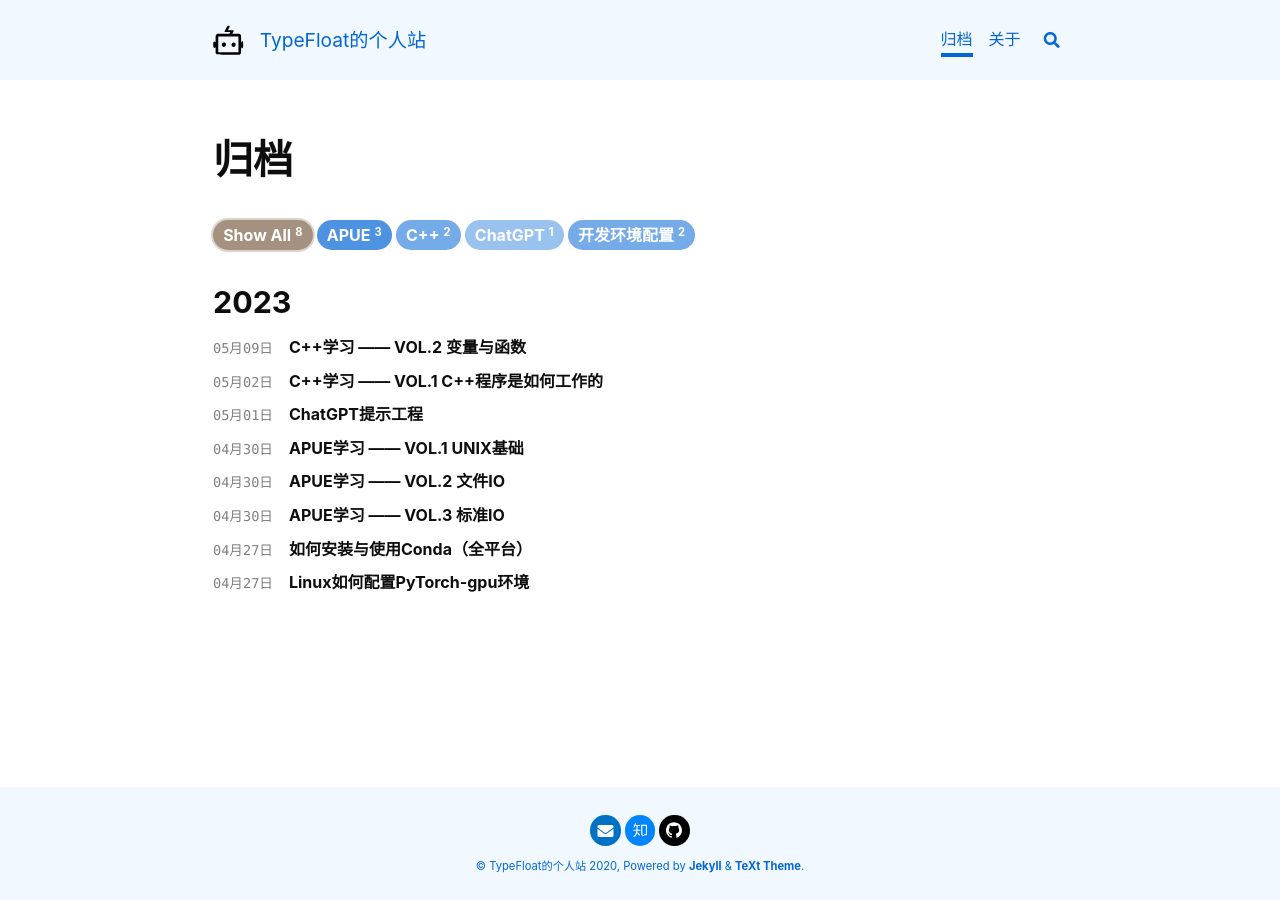
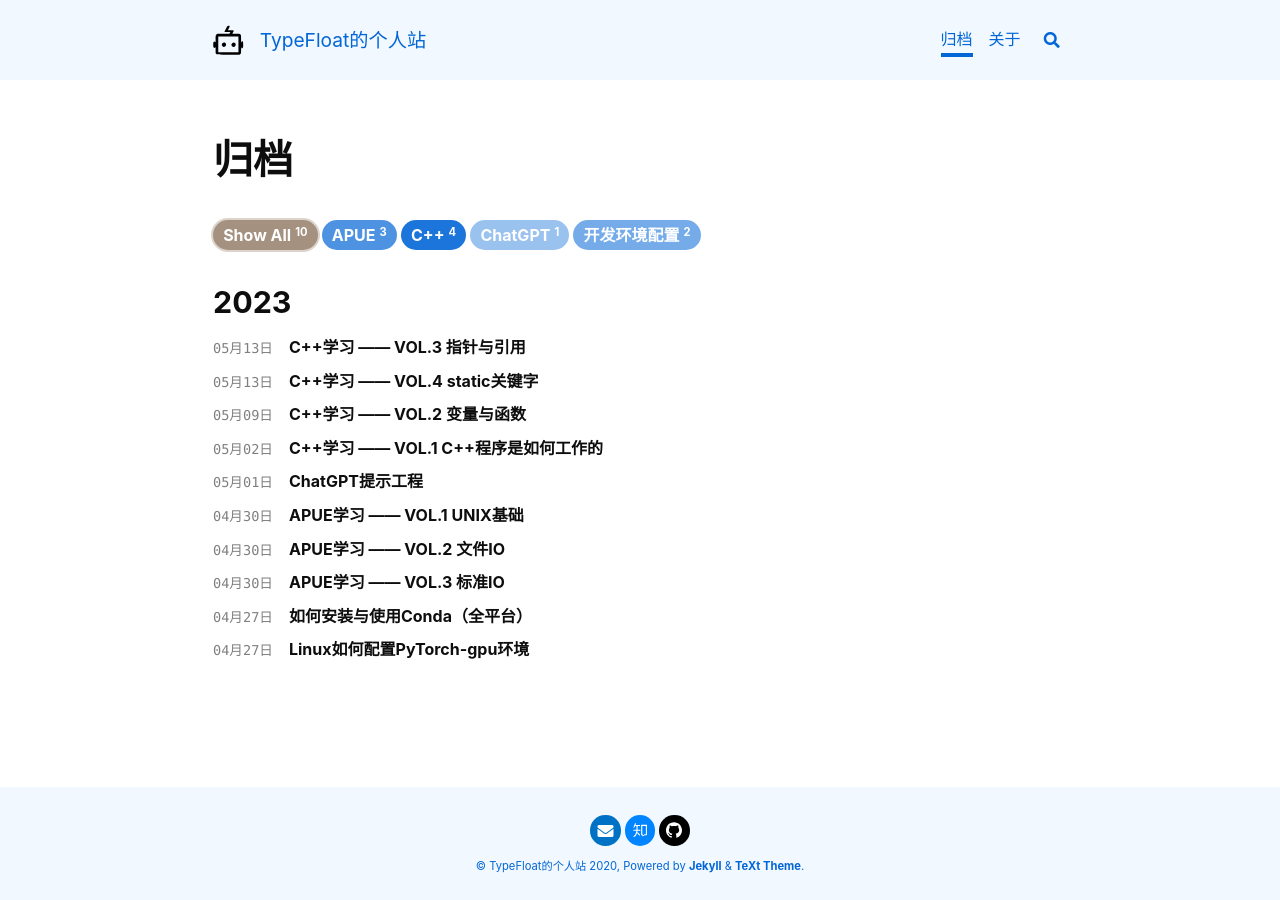
Before and after one commit to TypeFloat/TypeFloat.github.io, a Jekyll site: the page built from archive.html, in a window 1280 px wide. Built offline with Jekyll 4.4.1, drawn with Linux system fonts in a browser that asks for light colours; nearby versions of some CDN libraries; some of the changed lines change nothing that is shown.

Commit message:
提交了新的笔记

````diff
--- a/_data/navigation.yml
+++ b/_data/navigation.yml
@@ -66,3 +66,9 @@ c++:
         url: /2023/05/02/cpp-1.html
       - title: VOL.2 变量与函数
         url: /2023/05/09/cpp-2.html
+      - title: VOL.3 指针与引用
+        url: /2023/05/11/cpp-3.html
+      - title: VOL.4 static关键字
+        url: /2023/05/11/cpp-4.html
+      # - title: VOL.5 面向对象编程——类
+      #   url: /2023/05/11/cpp-5.html
--- /dev/null
+++ b/_posts/2023-05-13-cpp-3.md
@@ -0,0 +1,86 @@
+---
+title: C++学习 —— VOL.3 指针与引用
+tags: C++
+key: C++-3
+sidebar:
+  nav: c++
+---
+
+这是一篇C++的教程，也是我自己的学习笔记，本节主要介绍了C++的指针与引用。这里只介绍了指针和引用的核心概念，并没有非常细致的进行讲解。<!--more-->
+
+# 写在前面
+
+这篇笔记是根据国外的大佬录制的教学视频进行整理的，[视频戳这儿](https://www.youtube.com/watch?v=18c3MTX0PK0&list=PLlrATfBNZ98dudnM48yfGUldqGD0S4FFb)，B站也有中文的搬运，[视频戳这儿](https://www.bilibili.com/video/BV1N24y1B7nQ?p=2&vd_source=0307132b97183cff4ff2138cf704f827)。这篇笔记中很多语言相通的概念介绍的非常简单，因此该笔记可能更适合已经学过某一门编程语言的C++初学者。
+
+# 指针
+
+## 指针的本质
+
+很多C/C++的初学者会将指针的概念想的非常复杂，其实指针的概念非常简单，指针就是一个整形变量，它存储的是一个地址，这个地址是表示系统内存地址的数字。更进一步说，指针存储的是一块内存空间的起始地址。
+
+指针的大小与编译器有关，编译器中内存地址用多少空间进行表示，指针的大小就是多少。一般来说，32位的编译器中，指针的大小为4字节，64位的编译器中，指针的大小为8字节。
+
+## 指针的类型
+
+无论指针是什么类型，指针本质都是一个整形变量。上面说到，指针存储的是一块内存空间的起始地址，因此指针的类型表示指针指向的内存空间的大小，也就是通过指针类型来告诉编译器该如何使用该起始地址。
+
+## 取地址
+
+想要获取一个变量的地址可以使用取地址运算符`&`，特别注意，无论它占据了多大的内存空间，取地址运算符获取的是该变量内存空间的首地址，因为编译器保证一个基本变量的内存空间是连续的。
+
+## 解引用
+
+如果想通过指针对其指向的内存空间进行操作，可以使用解引用运算符`*`，例如：
+
+```cpp
+int a = 0;
+int *ptr = &a;
+*ptr = 1;
+```
+
+上述代码中的第一个`*`为指针声明符，表明`ptr`是一个指向整形变量的指针；第二个`*`为解引用运算符，可以将`ptr`指向的内存空间的值修改为`1`，即将`a`的值修改为1。
+
+# 引用
+
+引用本质上是指针的一种语法糖，只不过编译器会自动帮我们进行取地址和解引用的操作。
+
+## 变量别名
+
+很多C++的教程中提到引用的作用之一是变量别名，例如：
+```cpp
+int a = 1;
+int &b = a;
+b = 10;
+```
+
+运行上述代码会发现，`a`的值被改变为了10，因为`b`和`a`指向的是同一块内存空间，因此可以说`b`是`a`的一个别称。从本质上来讲，下面的代码与上述代码等价：
+```cpp
+int a = 1;
+int *b = &a;
+*b = 10;
+```
+
+所以请记住，引用只是指针的一种语法糖。
+
+## 引用作为函数参数
+
+引用可以用作函数参数，这样可以在函数内部直接操作传递进来的变量，而不需要对传递进来的变量进行复制。这可以提高程序的性能，并减少内存使用。例如：
+
+```cpp
+void func(int& x) {
+    x = x + 1;
+}
+
+int main() {
+    int a = 10;
+    func(a);
+    std::cout << a << std::endl; // 输出 11
+    return 0;
+}
+```
+
+上述代码在调用函数时，实际上传递的是变量`a`的地址，而不是对`a`进行复制，因此在函数内部对变量进行的操作会影响到函数外部的变量。
+
+## 总结
+
+这里只是简单介绍了引用的两种用法，引用还可以用于很多场景，例如函数返回值、容器变量等，但本质是一样的，都是对指针的一种简化使用，通过传递内存地址以减少变量的复制，从而减少内存的使用并提高程序的性能。
--- /dev/null
+++ b/_posts/2023-05-13-cpp-4.md
@@ -0,0 +1,29 @@
+---
+title: C++学习 —— VOL.4 static关键字
+tags: C++
+key: C++-4
+sidebar:
+  nav: c++
+---
+
+这是一篇C++的教程，也是我自己的学习笔记，本节主要介绍了C++中static关键字的使用。<!--more-->
+
+# 写在前面
+
+这篇笔记是根据国外的大佬录制的教学视频进行整理的，[视频戳这儿](https://www.youtube.com/watch?v=18c3MTX0PK0&list=PLlrATfBNZ98dudnM48yfGUldqGD0S4FFb)，B站也有中文的搬运，[视频戳这儿](https://www.bilibili.com/video/BV1N24y1B7nQ?p=2&vd_source=0307132b97183cff4ff2138cf704f827)。这篇笔记中很多语言相通的概念介绍的非常简单，因此该笔记可能更适合已经学过某一门编程语言的C++初学者。
+
+# static
+
+## 全局作用域的static
+
+在全局作用域中声明一个变量或函数时，使用`static`关键字可以使它们仅在当前文件（即C++编译时的最小编译单元）中可见，也就是说，它们具有文件作用域。这种使用`static`关键字的方式被称为全局作用域`static`。
+
+例如，当在一个C++源文件中声明一个全局变量或函数时，该变量或函数默认情况下可以被其他源文件中的代码访问。但是，如果在这些变量或函数的声明前加上`static`关键字，它们就只能在当前源文件中使用，而不能在其他源文件中使用。
+
+## 局部作用域的static
+
+`static`关键字还可以用于局部作用域的变量中，例如函数作用域和类作用域，这种方式被称为局部作用域`static`。
+
+当在函数中声明一个变量时，该变量默认情况下是一个自动变量，这种变量被存储在栈内存中，即只在函数调用期间存在，在函数返回时被销毁。如果在变量声明前加上`static`关键字，则该变量的生存期会延长到整个程序的运行期间，并且其作用域仅限于当前函数内部。每次调用该函数时，该变量的值都会保持上一次调用结束时的值，这就意味着，变量的定义只会在第一次调用函数时执行，而不会在后续调用中执行。
+
+如果在类体中声明一个变量时，该变量默认情况下是一个非静态数据成员，这种变量被存储在对象中，即每个对象都有自己的一份数据成员。如果在变量声明前加上`static`关键字，则该变量的生存期会延长到整个程序的运行期间，并且其作用域仅限于当前类内部。这种变量被称为静态数据成员，它不属于任何对象，而是属于整个类，即所有对象共享同一份数据成员。可以通过类名加作用域解析运算符(`::`)来访问类的静态成员变量。
````
